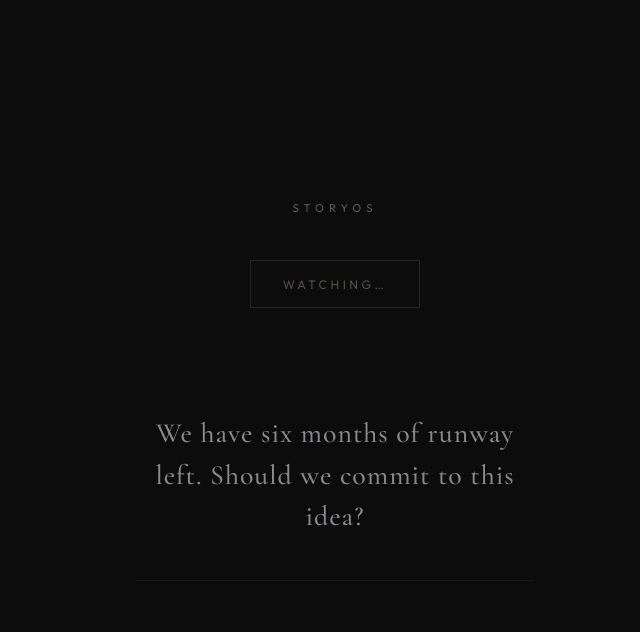
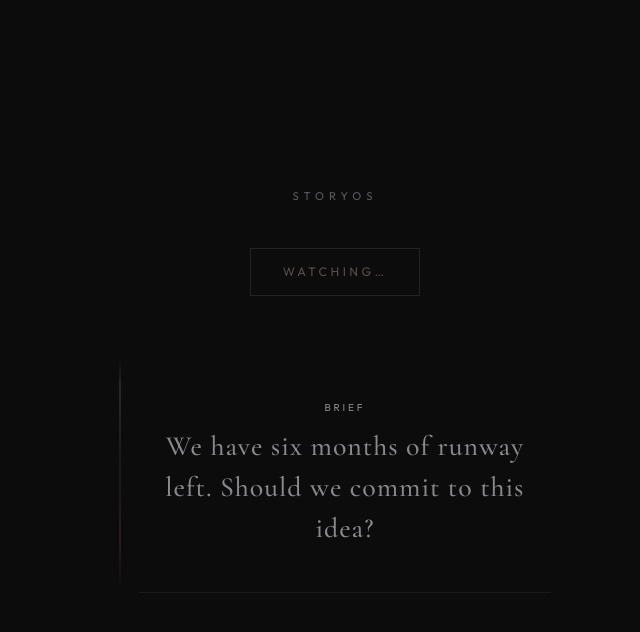
Before and after one commit to higuseonhye/storyos, a React (Vite) app: page / in a window 1280 px wide. Both pictures are taken after a click on the button "START A MISSION". Shown: the top 632 px of the page, without its empty margins (305-945 px from the left). Built offline with nearby package versions, Linux system fonts and the light colour scheme.

Commit message:
Live thread UX: critic type + anticipation, role labels, spine; contrast with chat
Made-with: Cursor

```diff
--- a/src/components/Landing.jsx
+++ b/src/components/Landing.jsx
@@ -27,7 +27,7 @@ export function Landing({ exiting, anticipating, onEnterStory }) {
         <section className="landing__hero" aria-labelledby="landing-headline">
           <p className="landing__wordmark">StoryOS</p>
           <p className="landing__kicker">
-            A front-end demo — no chat box, just a slow reveal of steps.
+            Not a chat thread — one judgment, unfolding as a live reasoning line.
           </p>
           <h1 id="landing-headline" className="landing__headline">
             Watch AI think.
--- a/src/components/StoryEvent.css
+++ b/src/components/StoryEvent.css
@@ -14,6 +14,17 @@
   transform: translateY(0);
 }
 
+.story-event__role {
+  display: block;
+  font-family: var(--font-ui);
+  font-size: 0.5625rem;
+  font-weight: 500;
+  letter-spacing: 0.28em;
+  text-transform: uppercase;
+  color: var(--text-faint);
+  margin-bottom: 0.65rem;
+}
+
 .story-event__text {
   font-family: var(--font-story);
   font-size: clamp(1.35rem, 4vw, 1.55rem);
@@ -24,9 +35,42 @@
   color: var(--text);
 }
 
+.story-event--open .story-event__role {
+  color: var(--text-soft);
+}
+
 .story-event--open .story-event__text {
   font-weight: 500;
   color: var(--text-soft);
+}
+
+.story-event--open.story-event--show .story-event__text {
+  animation: openBreath 5s ease-in-out 0.4s infinite alternate;
+}
+
+@keyframes openBreath {
+  from {
+    letter-spacing: 0.035em;
+  }
+  to {
+    letter-spacing: 0.045em;
+  }
+}
+
+/* Default beats: slight “signal” pulse when they land */
+.story-event--default.story-event--show .story-event__text {
+  animation: signalSettle 0.85s ease-out forwards;
+}
+
+@keyframes signalSettle {
+  from {
+    opacity: 0.85;
+    filter: brightness(0.92);
+  }
+  to {
+    opacity: 1;
+    filter: brightness(1);
+  }
 }
 
 /* Disruption: stronger contrast, slight scale pop, extra air above */
@@ -53,10 +97,71 @@
   transform: translateY(0) scale(1.035);
 }
 
+.story-event--conflict .story-event__role {
+  color: rgba(232, 200, 172, 0.55);
+}
+
 .story-event--conflict .story-event__text {
   color: #e4d0c0;
   font-weight: 500;
   text-shadow: 0 0 24px rgba(201, 168, 138, 0.18);
+}
+
+/* Critic: breaks the center column — voice of doubt, not a chat reply */
+.story-event--critic {
+  margin-top: 2.5rem;
+  margin-left: 0;
+  margin-right: auto;
+  max-width: 100%;
+  padding: 2.15rem 1.35rem 2.35rem 1.5rem;
+  text-align: left;
+  border-bottom: none;
+  border-left: 3px solid var(--critic-edge);
+  border-radius: 0 4px 4px 0;
+  background: linear-gradient(
+    90deg,
+    var(--critic-glow) 0%,
+    rgba(12, 12, 13, 0.65) 55%,
+    transparent 100%
+  );
+  transform: translateX(-12px) translateY(12px);
+  opacity: 0;
+  transition:
+    opacity 0.62s cubic-bezier(0.22, 0.82, 0.28, 1),
+    transform 0.72s cubic-bezier(0.22, 0.82, 0.28, 1);
+}
+
+.story-event--critic.story-event--show {
+  opacity: 1;
+  transform: translateX(0) translateY(0);
+  animation: criticEdgePulse 3.2s ease-in-out 0.9s infinite alternate;
+}
+
+@keyframes criticEdgePulse {
+  from {
+    border-left-color: rgba(196, 120, 108, 0.75);
+    box-shadow: inset 6px 0 24px rgba(196, 120, 108, 0.04);
+  }
+  to {
+    border-left-color: rgba(220, 140, 125, 0.95);
+    box-shadow: inset 6px 0 32px rgba(196, 120, 108, 0.09);
+  }
+}
+
+.story-event--critic .story-event__role {
+  color: rgba(220, 150, 138, 0.75);
+  letter-spacing: 0.32em;
+  margin-bottom: 0.75rem;
+}
+
+.story-event--critic .story-event__text {
+  font-size: clamp(1.28rem, 3.9vw, 1.48rem);
+  font-style: italic;
+  font-weight: 500;
+  line-height: 1.52;
+  letter-spacing: 0.028em;
+  color: #e8d6d2;
+  text-shadow: 0 0 20px rgba(196, 120, 108, 0.12);
 }
 
 /* Ending: slower settle, more air, soft luminance — not “the last list item” */
@@ -81,6 +186,10 @@
     transform 1.28s cubic-bezier(0.12, 0.9, 0.28, 1);
 }
 
+.story-event--final .story-event__role {
+  color: rgba(168, 184, 160, 0.45);
+}
+
 .story-event--final.story-event--show {
   transform: translateY(0);
   animation: finalHoldGlow 8s ease-in-out 1.4s infinite alternate;
@@ -101,6 +210,7 @@
 
 .story-event--final .story-event__text {
   font-size: clamp(1.65rem, 5.2vw, 2.12rem);
+  font-style: normal;
   letter-spacing: 0.045em;
   line-height: 1.46;
   color: #c5d4be;
--- a/src/components/StoryEvent.jsx
+++ b/src/components/StoryEvent.jsx
@@ -1,11 +1,27 @@
 import './StoryEvent.css'
 
+/** Live thread roles — not chat bubbles; orient the viewer in the process */
+const ROLE_LABEL = {
+  open: 'Brief',
+  default: null,
+  conflict: 'Tension',
+  critic: 'Critic',
+  final: 'Decision',
+}
+
 export function StoryEvent({ text, type, show }) {
+  const role = ROLE_LABEL[type] ?? null
+
   return (
     <article
       className={`story-event story-event--${type} ${show ? 'story-event--show' : ''}`}
       aria-hidden={!show}
     >
+      {role ? (
+        <span className="story-event__role" aria-hidden="true">
+          {role}
+        </span>
+      ) : null}
       <p className="story-event__text">{text}</p>
     </article>
   )
--- a/src/components/StoryTimeline.css
+++ b/src/components/StoryTimeline.css
@@ -1,15 +1,37 @@
 .story-timeline {
   width: 100%;
-  max-width: 22rem;
+  max-width: 24rem;
 }
 
+/* Thread spine: process unfolding, not a chat transcript */
 .story-timeline__list {
   list-style: none;
   margin: 0;
-  padding: 0;
+  padding: 0 0 0 1.1rem;
   max-height: min(52vh, 22rem);
   overflow-y: auto;
   scroll-behavior: smooth;
+  position: relative;
+}
+
+.story-timeline__list::before {
+  content: '';
+  position: absolute;
+  left: 0;
+  top: 0;
+  bottom: 0;
+  width: 2px;
+  border-radius: 1px;
+  background: linear-gradient(
+    180deg,
+    transparent 0%,
+    rgba(196, 181, 160, 0.2) 12%,
+    rgba(196, 181, 160, 0.09) 48%,
+    rgba(196, 120, 108, 0.18) 78%,
+    transparent 100%
+  );
+  pointer-events: none;
+  opacity: 0.85;
 }
 
 .story-timeline__list::-webkit-scrollbar {
@@ -23,6 +45,7 @@
 
 .story-timeline__row {
   margin: 0;
+  position: relative;
 }
 
 .story-timeline__hint {
--- a/src/index.css
+++ b/src/index.css
@@ -7,6 +7,8 @@
   --accent: #c4b5a0;
   --conflict: #c9a88a;
   --final: #a8b8a0;
+  --critic-edge: rgba(196, 120, 108, 0.85);
+  --critic-glow: rgba(196, 120, 108, 0.12);
   --border: rgba(255, 255, 255, 0.06);
   --font-story: 'Cormorant Garamond', Georgia, serif;
   --font-ui: 'Outfit', system-ui, sans-serif;
--- a/src/story/tellStory.js
+++ b/src/story/tellStory.js
@@ -26,6 +26,9 @@ export const ANTICIPATION_BEFORE_FINAL_MS = 800
 
 /** ms hush before Conflict — longer than micro-gaps; reads as disruption, not “loading” */
 export const ANTICIPATION_BEFORE_CONFLICT_MS = 1040
+
+/** ms before Critic appears — objection enters after a held breath */
+export const ANTICIPATION_BEFORE_CRITIC_MS = 760
 
 /**
  * ms after story view is live, before the first beat — “thinking is starting”.
@@ -74,8 +77,8 @@ export const STORY_SEQUENCE = [
     delay: 895,
   },
   {
-    text: 'Critic — A loud general launch burns half our runway before we know if anyone stays.',
-    type: 'default',
+    text: 'A loud general launch burns half our runway before we know if anyone stays.',
+    type: 'critic',
     delay: 1680,
   },
   {
@@ -100,6 +103,11 @@ export async function tellStory(onStep, isCancelled) {
       await wait(CONFLICT_LEAD_IN_MS)
       if (isCancelled()) return
       await wait(ANTICIPATION_BEFORE_CONFLICT_MS)
+      if (isCancelled()) return
+    }
+
+    if (step.type === 'critic') {
+      await wait(ANTICIPATION_BEFORE_CRITIC_MS)
       if (isCancelled()) return
     }
 
```
Also changed, not shown: 2 other files (tests, documents, lock files or other folders).
